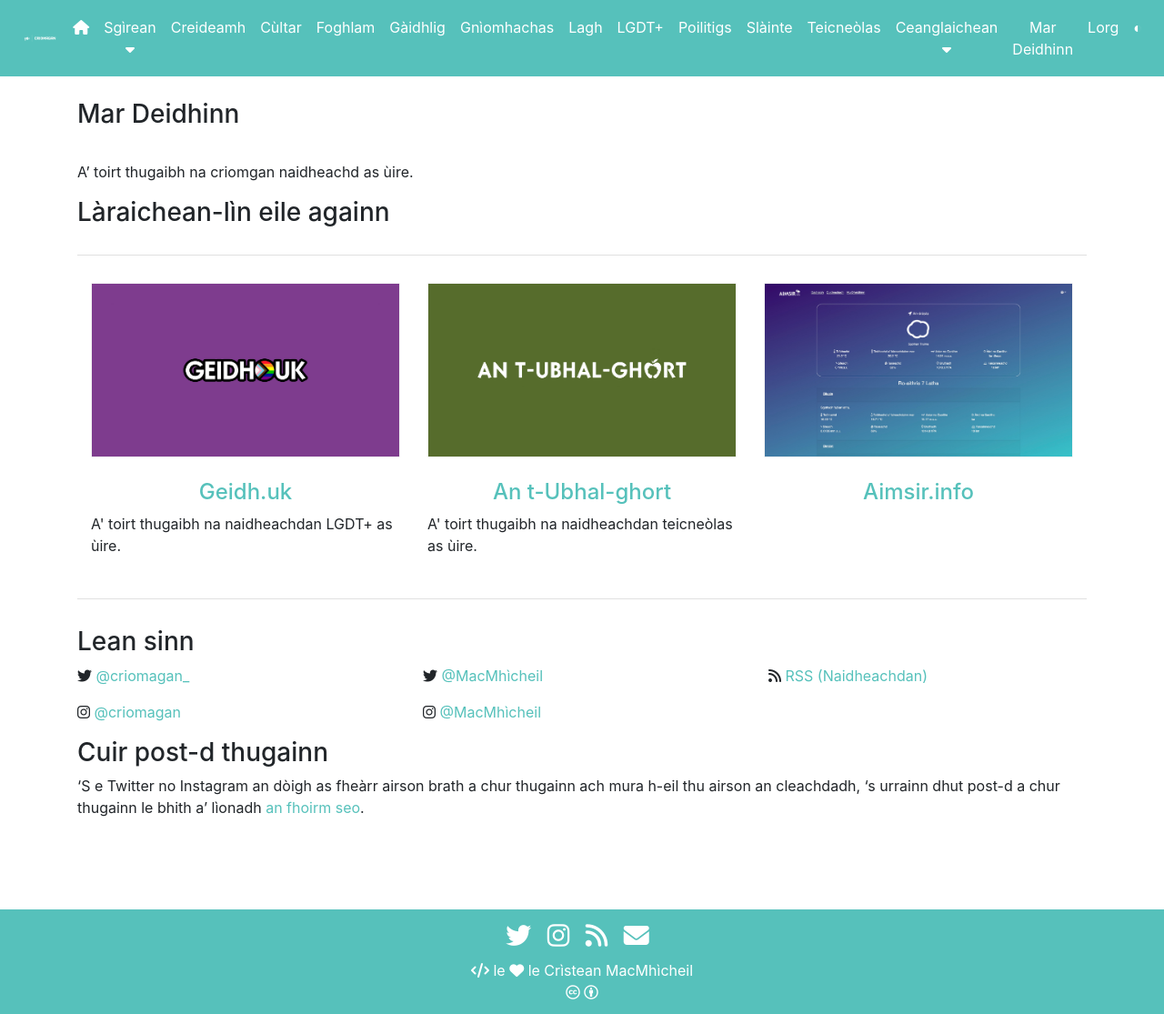
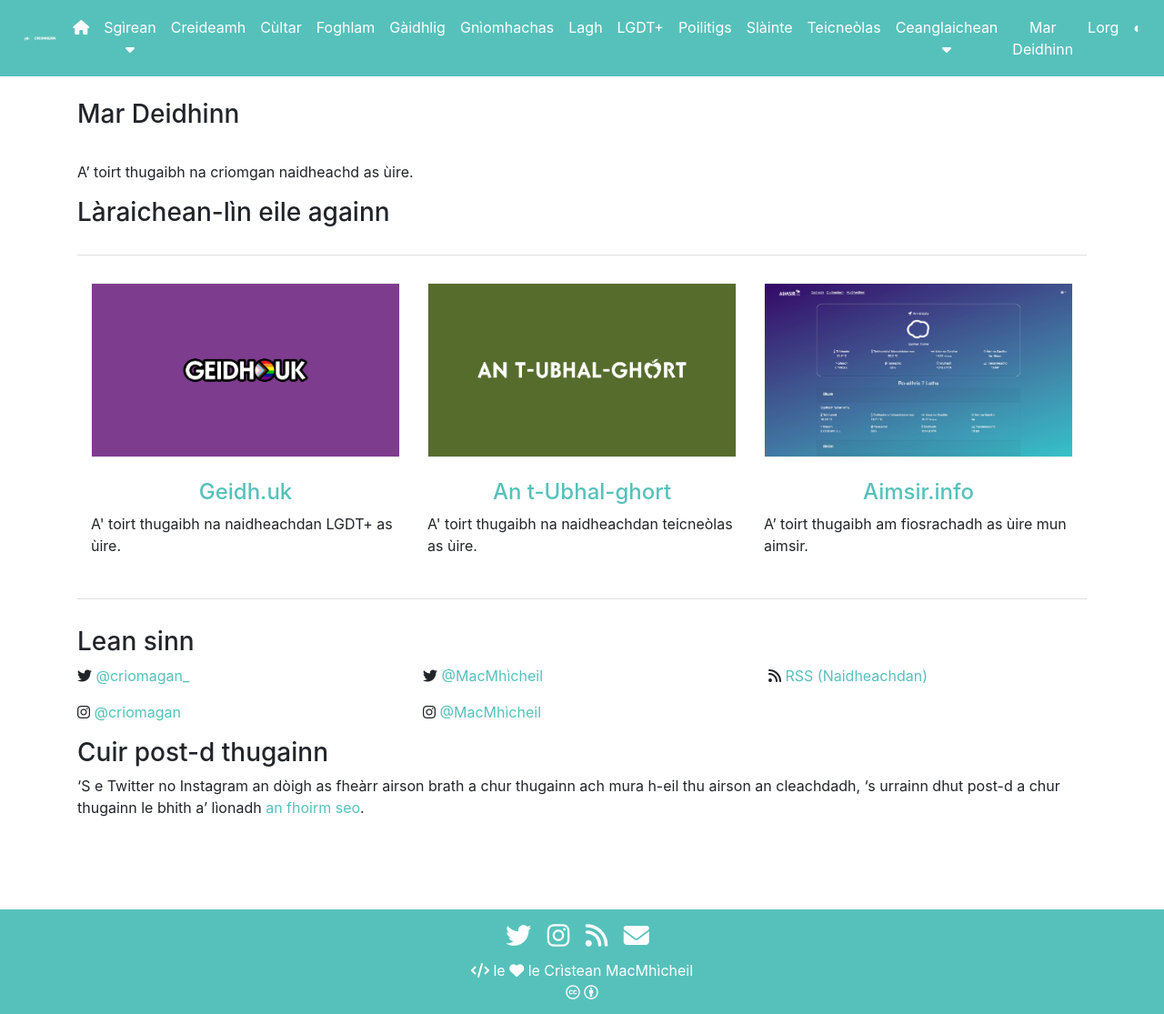
Before and after one commit to criomagan/criomagan.github.io, a Jekyll site: the page built from mar-deidhinn.md, in a window 1280 px wide, cut to the strip 0-1115 px from the top of the page. Shown: the whole strip at 91% size. Built offline with Jekyll 4.4.1, drawn with Linux system fonts in a browser that asks for light colours; nearby versions of some CDN libraries.

Commit message:
Update links.html

```diff
--- a/_includes/links.html
+++ b/_includes/links.html
@@ -14,10 +14,10 @@
       <p>A' toirt thugaibh na naidheachdan teicneòlas as ùire.</p>
     </div>
     <div class="col-4">
-      <a href="https://aimsir.info/" title=""><img src="{{ site.baseurl }}/images/aimsir-logo.jpg" class="index-image" title="" alt="" /></a>
+      <a href="https://aimsir.info/" title="A’ toirt thugaibh am fiosrachadh as ùire mun aimsir"><img src="{{ site.baseurl }}/images/aimsir-logo.jpg" class="index-image" title="aA toirt thugaibh am fiosrachadh as ùire mun aimsir" alt="A’ toirt thugaibh am fiosrachadh as ùire mun aimsir" /></a>
       <br/>
-      <h4 style="text-align: center"><a href="https://aimsir.info/" title="">Aimsir.info</a></h4>
-      <p></p>
+      <h4 style="text-align: center"><a href="https://aimsir.info/" title="A’ toirt thugaibh am fiosrachadh as ùire mun aimsir">Aimsir.info</a></h4>
+      <p>A’ toirt thugaibh am fiosrachadh as ùire mun aimsir.</p>
     </div>
   </div>
 </div>
```
